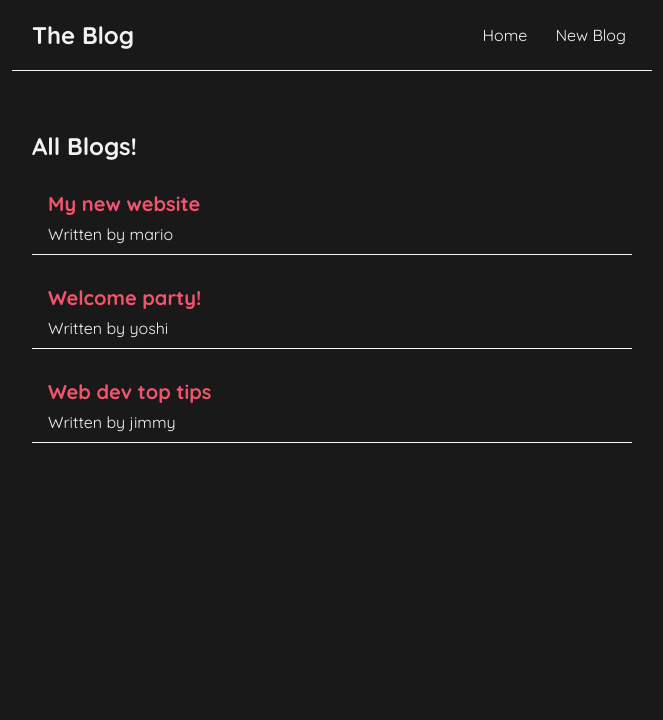
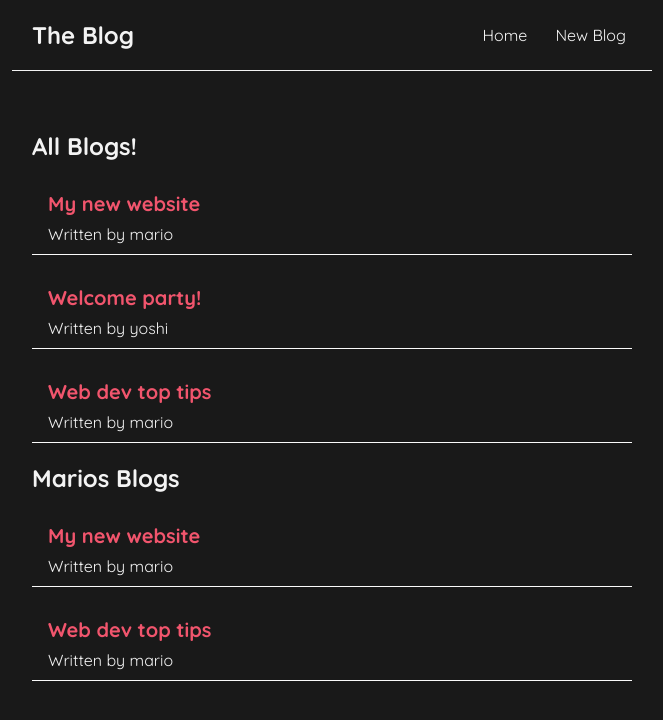
Before and after one commit to sdbxsdb/netn-react, a React (Create React App) app: page / in a window 1280 px wide. Shown: the top 720 px of the page, without its empty margins (308-971 px from the left). Built offline with nearby package versions, Linux system fonts and the light colour scheme.

Commit message:
before starting part 13

```diff
--- a/src/Home.js
+++ b/src/Home.js
@@ -6,12 +6,13 @@ const Home = () => {
   const [blogs, setBlogs] = useState([
     { title: 'My new website', body: 'lorem ipsum...', author: 'mario', id: 1 },
     { title: 'Welcome party!', body: 'lorem ipsum...', author: 'yoshi', id: 2 },
-    { title: 'Web dev top tips', body: 'lorem ipsum...', author: 'jimmy', id: 3 }
+    { title: 'Web dev top tips', body: 'lorem ipsum...', author: 'mario', id: 3 }
   ]);
 
   return (
     <div className="home">
       <BlogList blogs={blogs} title={"All Blogs!"} />
+      <BlogList blogs={blogs.filter((blog) => blog.author === 'mario')} title={"Marios Blogs"} />
     </div>
   );
 }
```
